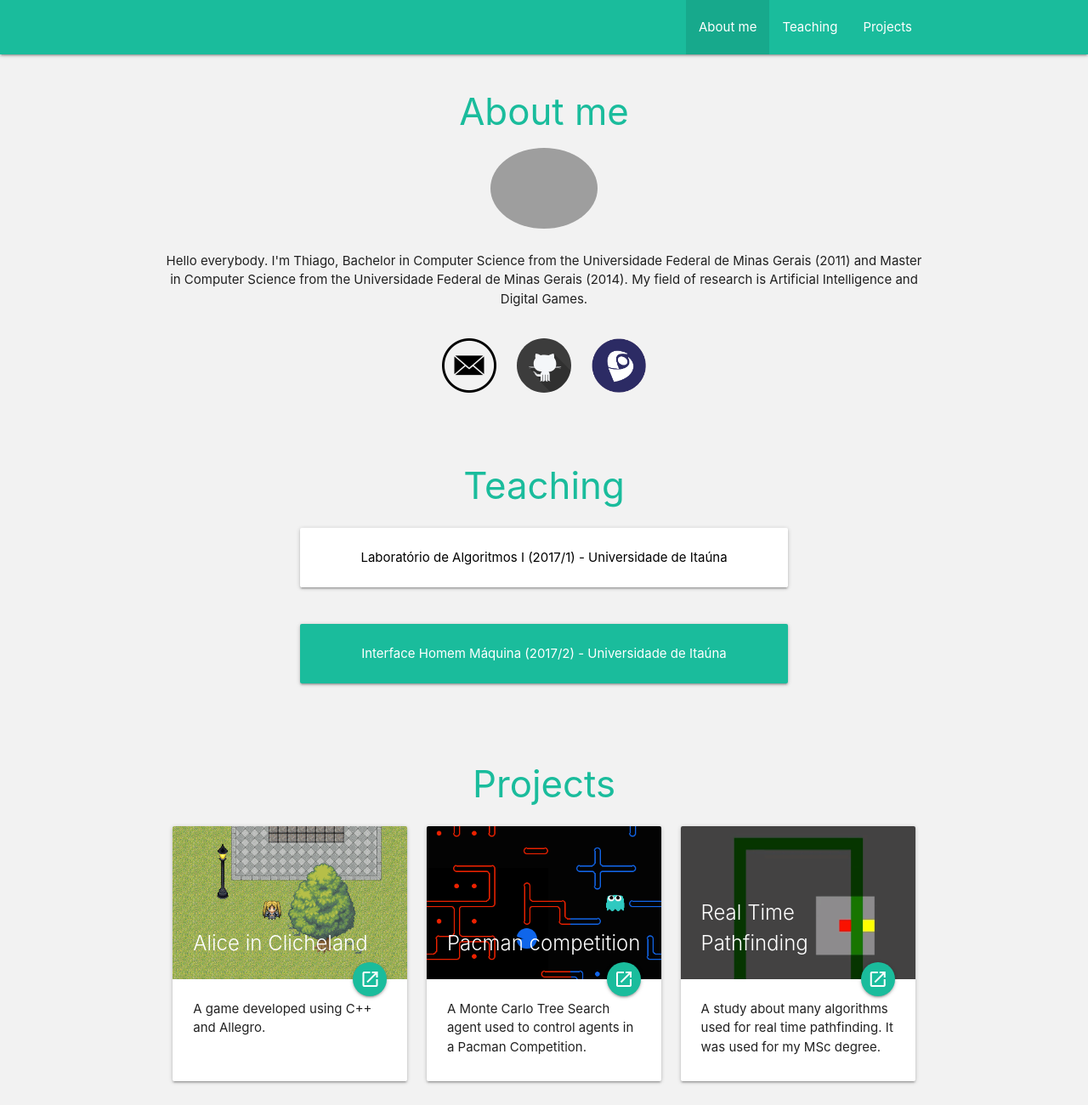
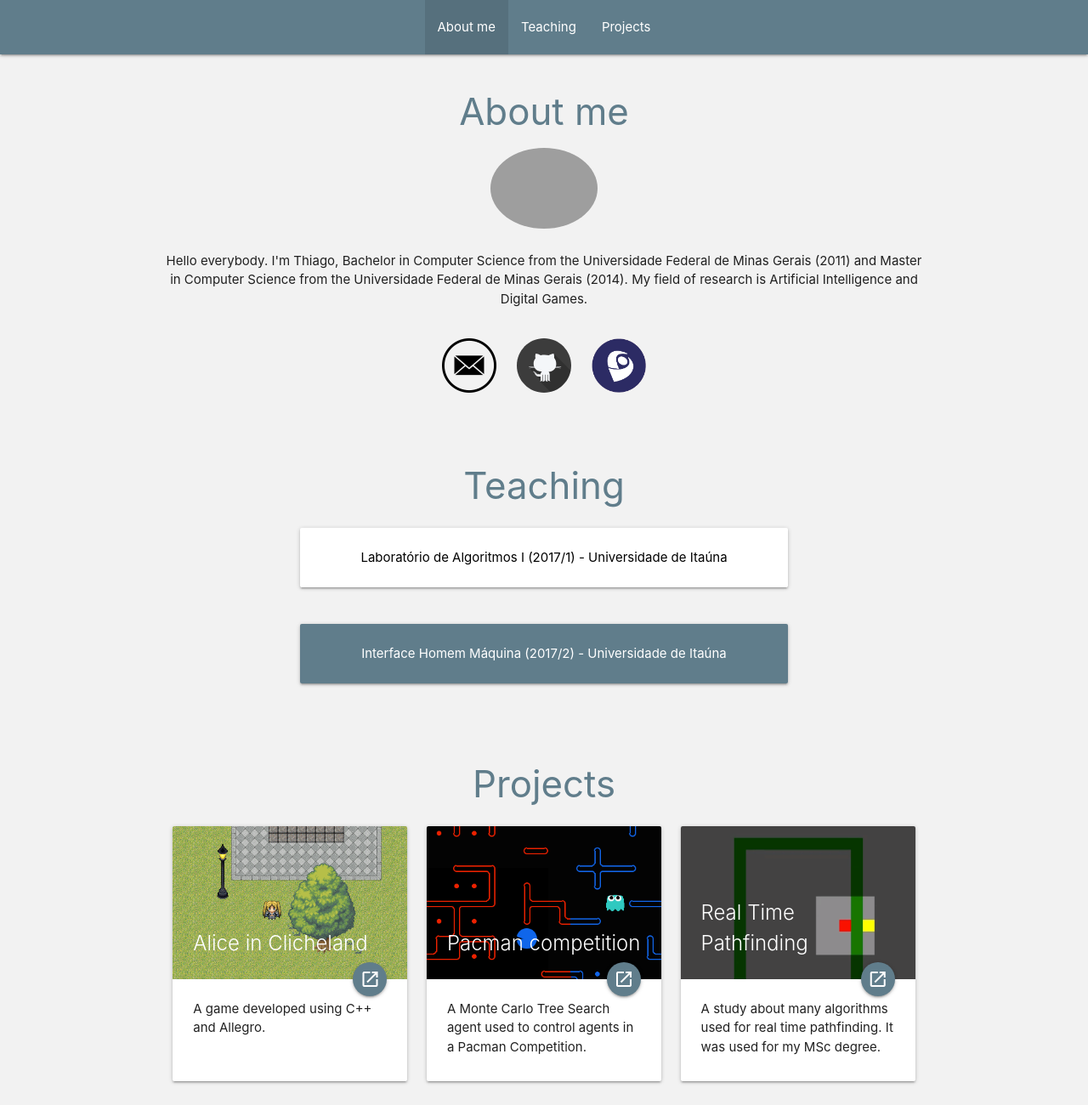
Before and after one commit to thiagov/thiagov.github.io, a plain HTML site: page index.html in a window 1280 px wide. Shown: the whole page at 85% size. Drawn offline with Linux system fonts and the light colour scheme; grey boxes are pictures that could not be loaded.

Commit message:
Alterando cor. Centralizando navbar.

```diff
--- a/index.html
+++ b/index.html
@@ -9,26 +9,9 @@
     </head>
     <body class="gray-bg">
 
-        <!-- <ul id="slide&#45;out" class="sidenav gray&#45;background"> -->
-        <!--     <li> -->
-        <!--         <div class="user&#45;view"> -->
-        <!--             <div class="background primary&#45;color"> -->
-        <!--             </div> -->
-        <!--             <a href="#user"><img class="circle" src="http://www.gravatar.com/avatar/526408358707b6536bf0ee490e597e20?s=512"></a> -->
-        <!--             <a href="#name"><span class="name white&#45;text">Thiago's homepage</span></a> -->
-        <!--         </div> -->
-        <!--     </li> -->
-        <!--  -->
-        <!--     <li><a class="waves&#45;effect" href="#about&#45;me">About me</a></li> -->
-        <!--     <li><a class="waves&#45;effect" href="#teaching">Teaching</a></li> -->
-        <!--     <li><a class="waves&#45;effect" href="#projects">Projects</a></li> -->
-        <!-- </ul> -->
-
         <div class="navbar-fixed">
-            <nav class="primary-color-bg">
-                <div class="nav-wrapper container">
-                    <!-- <a class="brand&#45;logo" href="index.html">Thiago</a> -->
-                    <!-- <a href="#" data&#45;target="slide&#45;out" class="sidenav&#45;trigger"><i class="material&#45;icons">menu</i></a> -->
+            <nav class="blue-grey">
+                <div class="nav-wrapper container flex-centered">
                     <ul class="right">
                         <li><a href="#about-me">About me</a></li>
                         <li><a href="#teaching">Teaching</a></li>
@@ -40,7 +23,7 @@
 
         <section id="about-me" class="section scrollspy">
             <div class="container">
-                <h3 class="section-header">About me</h3>
+                <h3 class="section-header blue-grey-text">About me</h3>
 
                 <div class="row">
                     <div class="col offset-xl5 xl2 offset-m4 m4 offset-s3 s6">
@@ -69,7 +52,7 @@
         </section>
         <section id="teaching" class="section scrollspy">
             <div class="container">
-                <h3 class="section-header">Teaching</h3>
+                <h3 class="section-header blue-grey-text">Teaching</h3>
                 <div class="row">
                     <div class="col offset-l2 l8 s12">
                         <a href="labaeds/index.html" target="_blank">
@@ -84,7 +67,7 @@
                 <div class="row">
                     <div class="col offset-l2 l8 s12">
                         <a href="ihm.html" target="_blank">
-                            <div class="card-panel primary-color-bg center-align hoverable">
+                            <div class="card-panel blue-grey center-align hoverable">
                                 <span class="white-text">
                                     Interface Homem Máquina (2017/2) - Universidade de Itaúna
                                 </span>
@@ -96,7 +79,7 @@
         </section>
         <section id="projects" class="section scrollspy">
             <div class="container">
-                <h3 class="section-header">Projects</h3>
+                <h3 class="section-header blue-grey-text">Projects</h3>
 
                 <div class="row">
                     <div class="col offset-s1 s10 m6 l4">
@@ -110,7 +93,7 @@
                                 </span>
                             </div>
                             <div class="card-fab">
-                                <a href="https://github.com/matheusvilela/alice-in-clicheland" class="btn-floating halfway-fab waves-effect waves-light primary-color-bg" title="" target="_blank">
+                                <a href="https://github.com/matheusvilela/alice-in-clicheland" class="btn-floating halfway-fab waves-effect waves-light blue-grey" title="" target="_blank">
                                     <i class="material-icons">open_in_new</i>
                                 </a>
                             </div>
@@ -131,7 +114,7 @@
                                 </span>
                             </div>
                             <div class="card-fab">
-                                <a href="https://github.com/thiagov/pacman-ai" class="btn-floating halfway-fab waves-effect waves-light primary-color-bg" title="" target="_blank">
+                                <a href="https://github.com/thiagov/pacman-ai" class="btn-floating halfway-fab waves-effect waves-light blue-grey" title="" target="_blank">
                                     <i class="material-icons">open_in_new</i>
                                 </a>
                             </div>
@@ -151,7 +134,7 @@
                                 </span>
                             </div>
                             <div class="card-fab">
-                                <a href="https://github.com/thiagov/path-framework"class="btn-floating halfway-fab waves-effect waves-light primary-color-bg" title="" target="_blank">
+                                <a href="https://github.com/thiagov/path-framework"class="btn-floating halfway-fab waves-effect waves-light blue-grey" title="" target="_blank">
                                     <i class="material-icons">open_in_new</i>
                                 </a>
                             </div>
@@ -165,5 +148,5 @@
             </div>
         </section>
 
-    <script type="text/javascript" src="home_bundle.js?87e9a62f532dfafd28cf"></script></body>
+    <script type="text/javascript" src="home_bundle.js?c4dfea8a0b50028949a4"></script></body>
 </html>
```
Also changed, not shown: ihm.html (+1 -1 lines), home_bundle.js.
